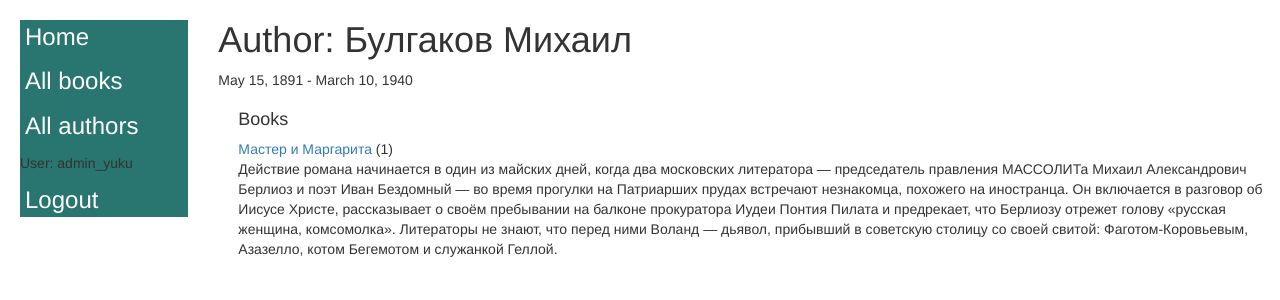
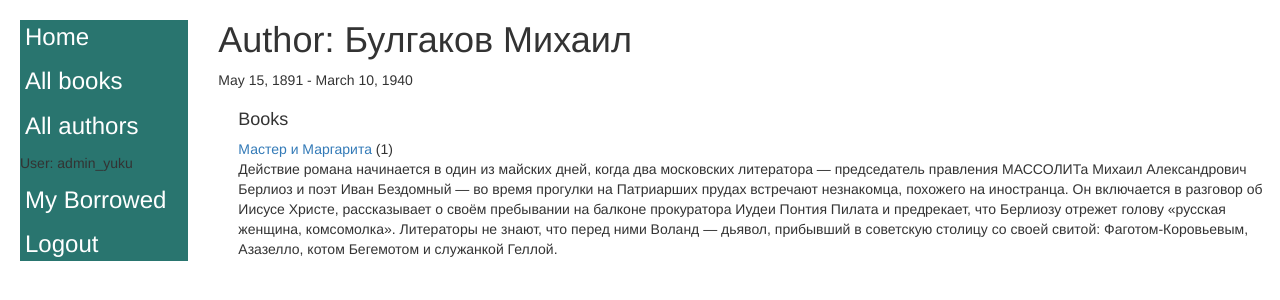
Before and after one commit to TakanawaYuku/django_projects, a Django app: page /catalog/authors/3 in a window 1280 px wide. Shown: the top 300 px of the page. Run offline with Django 4.2, Linux system fonts and the light colour scheme; a user stored in the database is signed in; data comes from the database, SQL or seed files in the repository; both versions use the stored data as it was after the commit; some libraries are stand-ins or nearby versions.

Commit message:
add borrowed in base templates

```diff
--- a/library_site_local/locallibrary/catalog/templates/base.html
+++ b/library_site_local/locallibrary/catalog/templates/base.html
@@ -27,8 +27,8 @@
                 <li class="nav_item"><a href="{% url 'authors' %}">All authors</a></li>
                 {% if user.is_authenticated %}
                 <li class="nav_item">User: {{ user.get_username }}</li>
+                <li class="nav_item"><a href="{% url 'my-borrowed'%}">My Borrowed</a></li>
                 <li class="nav_item"><a href="{% url 'logout' %}?next{{ request.path }}">Logout</a></li>
-
                 {% else %}
                 <li class="nav_item"><a href="{% url 'login' %}?next{{ request.path }}">Login</a></li>
                 {% endif %}
```
Also changed, not shown: library_site_local/locallibrary/db.sqlite3.
